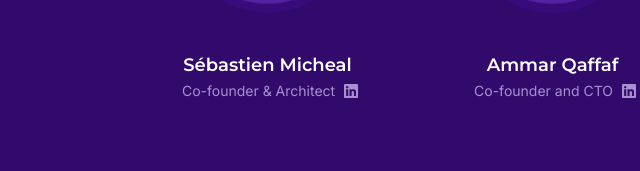
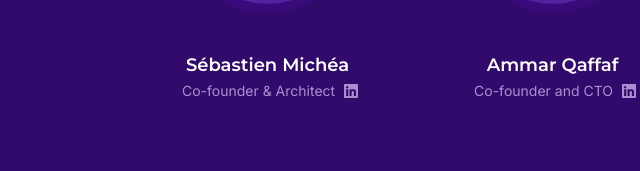
Before and after one commit to tjauffret/website, a plain HTML site: page index.html in a window 1280 px wide. Shown: the part 5709-5880 px from the top of the page, 230-870 px from the left. Drawn offline with Linux system fonts and the light colour scheme.

Commit message:
Update index.html

```diff
--- a/index.html
+++ b/index.html
@@ -279,7 +279,7 @@
     <div class="col-6 col-md-3 team-block">
       <img src="assets/images/team-seb.png"/>
       <div>
-        <span class="team-name d-block a-center mt-40 text-600">Sébastien Micheal
+        <span class="team-name d-block a-center mt-40 text-600">Sébastien Michéa
         </span>
         <span class="team-title d-block a-center">Co-founder & Architect <a href="#"><img src="assets/images/img-linkedin.svg"/></a></span>
       </div>
```
